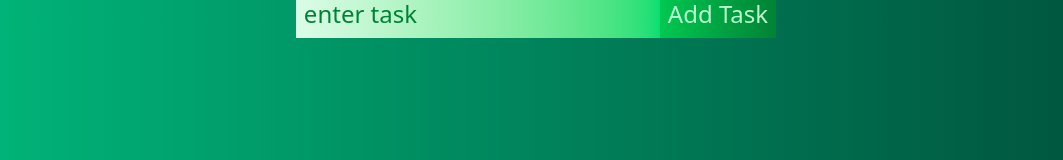
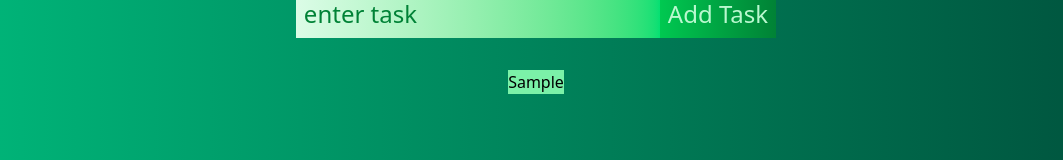
Before and after one commit to keshavnagar/to-do, a React (Vite) app: page / in a window 1280 px wide. Both pictures are taken after typing "Sample" into the empty fields and a click on the button "Add Task". Shown: the part 238-398 px from the top of the page, without its empty margins (104-1167 px from the left). Built offline with nearby package versions, Linux system fonts and the light colour scheme.

Commit message:
display the task with the help of map method

```diff
--- a/src/components/ToDo.jsx
+++ b/src/components/ToDo.jsx
@@ -13,7 +13,7 @@ const ToDo = () => {
     if (!todo) return;
     if (todos.includes(todo)) {
       alert(`${todo} is already there`);
-      setTodo("");//for clear the value from the input , because the vaalue of input is state
+      setTodo(""); //for clear the value from the input , because the vaalue of input is state
       return;
     }
     setTodos((prev) => [...prev, todo]);
@@ -50,6 +50,11 @@ const ToDo = () => {
           </div>
         </form>
       </section>
+      <section className="flex flex-col gap-2">
+        {todos.map((item) => {
+          return <div className="bg-green-300">{item}</div>;
+        })}
+      </section>
     </section>
   );
 };
--- /dev/null
+++ b/src/notes/6DisplayToDos.md
@@ -0,0 +1 @@
+# we create firsstly a section for this
```
